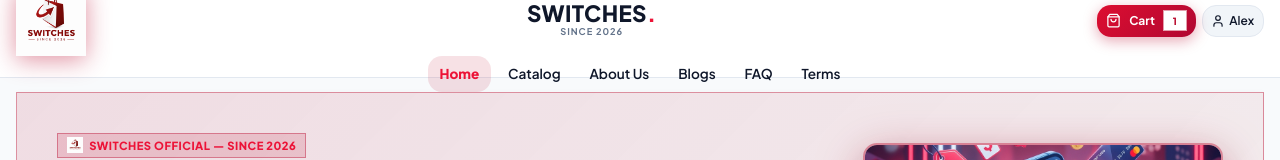
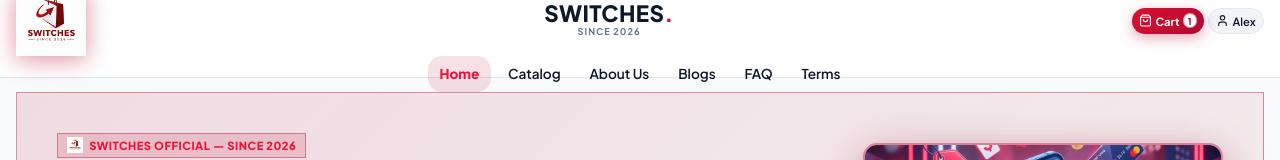
Before and after one commit to edukondalutatukula130404/E_commerce, a React (Vite) app in the folder frontend/: page / in a window 1280 px wide. Shown: the top 160 px of the page. Built offline with nearby package versions, Linux system fonts and the light colour scheme; no server answers.

Commit message:
Decrease size of Cart and User action buttons in Navbar

```diff
--- a/frontend/src/components/layout/Navbar.jsx
+++ b/frontend/src/components/layout/Navbar.jsx
@@ -83,19 +83,19 @@ export const Navbar = () => {
             </span>
           </a>
 
-          {/* 3. RIGHT SIDE: Actions (Compact Cart & User) */}
-          <div style={{ display: 'flex', alignItems: 'center', gap: '0.35rem', justifySelf: 'end' }} className="header-right-actions">
+          {/* 3. RIGHT SIDE: Actions (Compact Mini Cart & User) */}
+          <div style={{ display: 'flex', alignItems: 'center', gap: '0.25rem', justifySelf: 'end' }} className="header-right-actions">
 
             {/* Cart Button */}
             <button
               onClick={() => setCurrentPage('cart')}
               className="btn btn-primary desktop-cart-btn"
-              style={{ padding: '0.3rem 0.55rem', position: 'relative', minHeight: '32px' }}
+              style={{ padding: '0.22rem 0.45rem', position: 'relative', minHeight: '26px', fontSize: '0.7rem', display: 'flex', alignItems: 'center', gap: '0.2rem' }}
             >
-              <ShoppingBag size={15} />
-              <span style={{ fontSize: '0.75rem' }} className="cart-text">Cart</span>
+              <ShoppingBag size={13} />
+              <span style={{ fontSize: '0.7rem', fontWeight: 700 }} className="cart-text">Cart</span>
               {totalCartCount > 0 && (
-                <span className="badge badge-primary animate-bounce" style={{ background: '#fff', color: '#ba0c2f', fontSize: '0.62rem', fontWeight: 800 }}>
+                <span className="badge badge-primary animate-bounce" style={{ background: '#fff', color: '#ba0c2f', fontSize: '0.58rem', fontWeight: 800, padding: '0.05rem 0.25rem', borderRadius: '8px' }}>
                   {totalCartCount}
                 </span>
               )}
@@ -105,10 +105,10 @@ export const Navbar = () => {
             <button
               onClick={() => setCurrentPage(user ? (user.role === 'admin' ? 'admin' : 'user-dashboard') : 'auth')}
               className="btn btn-secondary desktop-user-btn"
-              style={{ padding: '0.3rem 0.55rem', display: 'flex', alignItems: 'center', gap: '0.25rem', minHeight: '32px' }}
+              style={{ padding: '0.22rem 0.45rem', display: 'flex', alignItems: 'center', gap: '0.2rem', minHeight: '26px', fontSize: '0.7rem' }}
             >
-              {user?.role === 'admin' ? <Shield size={14} color="#ba0c2f" /> : <User size={14} />}
-              <span style={{ fontSize: '0.75rem', fontWeight: 600 }}>
+              {user?.role === 'admin' ? <Shield size={13} color="#ba0c2f" /> : <User size={13} />}
+              <span style={{ fontSize: '0.7rem', fontWeight: 600 }}>
                 {user ? (user.role === 'admin' ? 'Admin' : user.name.split(' ')[0]) : 'Login'}
               </span>
             </button>
@@ -238,15 +238,15 @@ export const Navbar = () => {
           }
           .desktop-user-btn {
             display: flex !important;
-            padding: 0.2rem 0.45rem !important;
-            font-size: 0.7rem !important;
-            min-height: 28px !important;
+            padding: 0.18rem 0.4rem !important;
+            font-size: 0.68rem !important;
+            min-height: 24px !important;
           }
           .desktop-cart-btn {
             display: flex !important;
-            padding: 0.2rem 0.45rem !important;
-            font-size: 0.7rem !important;
-            min-height: 28px !important;
+            padding: 0.18rem 0.4rem !important;
+            font-size: 0.68rem !important;
+            min-height: 24px !important;
           }
           .logo-tagline { display: none !important; }
         }
```
